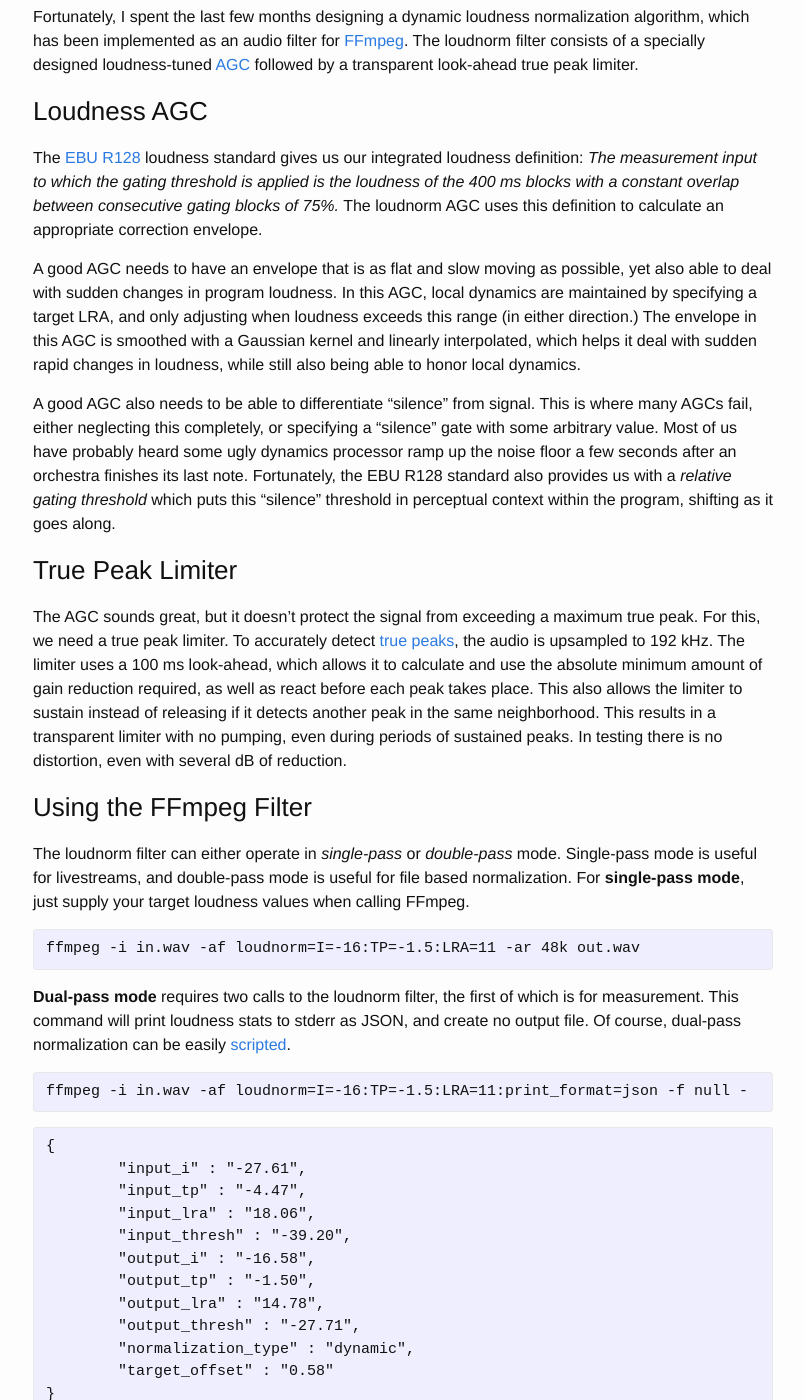
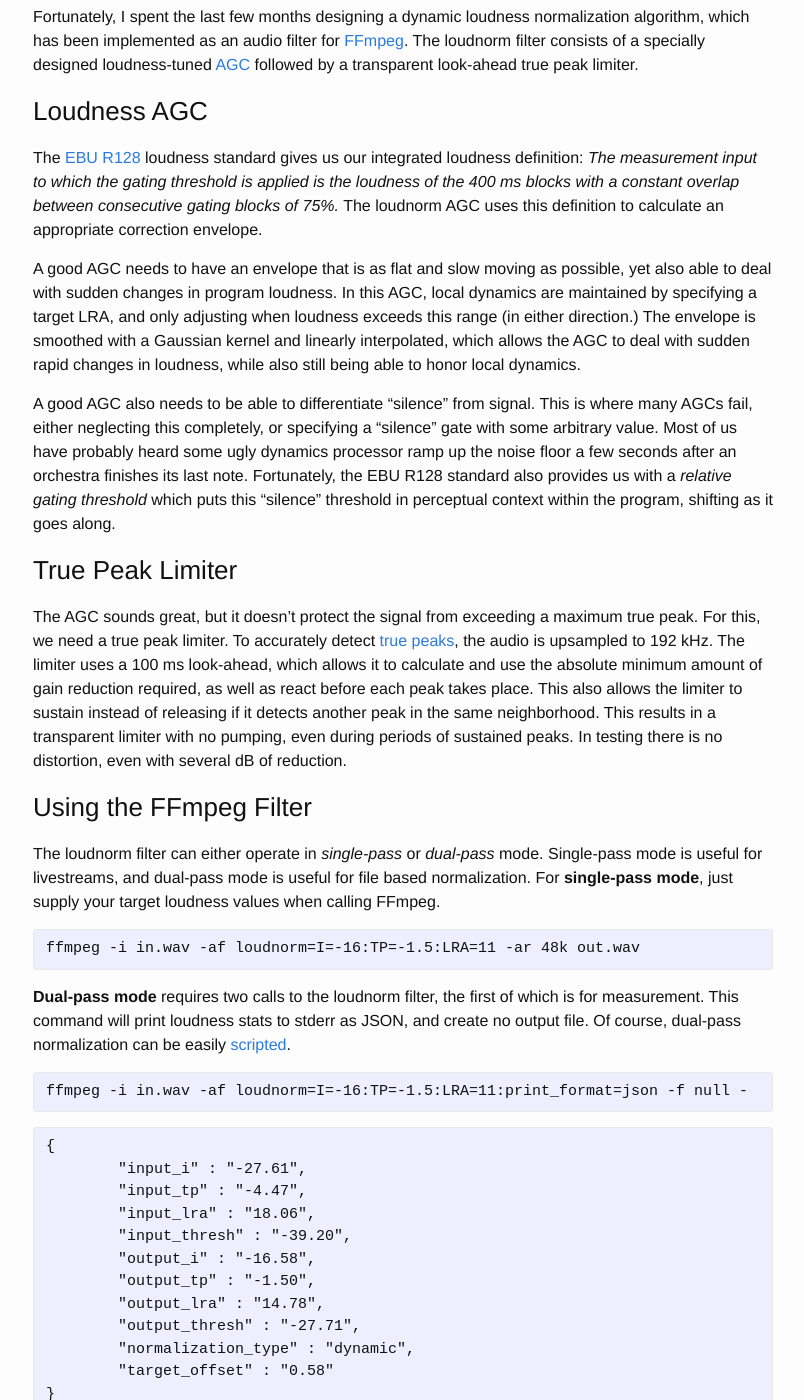
Before and after one commit to kylophone/kylophone.github.io, a Jekyll site: the page built from _posts/2016-04-04-loudnorm.md, in a window 1280 px wide and 1400 px high, scrolled down 483 px. Shown: the whole window, without its empty margins (237-1041 px from the left). Built offline with Jekyll 4.4.1, drawn with Linux system fonts in a browser that asks for light colours.

Commit message:
loudnorm syntax

```diff
--- a/_posts/2016-04-04-loudnorm.md
+++ b/_posts/2016-04-04-loudnorm.md
@@ -32,8 +32,8 @@
 
 A good AGC needs to have an envelope that is as flat and slow moving as possible, yet also able to deal with sudden changes in
 program loudness. In this AGC, local dynamics are maintained by specifying a target LRA, and only adjusting when loudness exceeds this range (in either direction.)
-The envelope in this AGC is smoothed with a Gaussian kernel and linearly interpolated,
-which helps it deal with sudden rapid changes in loudness, while still also being able to honor local dynamics.
+The envelope is smoothed with a Gaussian kernel and linearly interpolated,
+which allows the AGC to deal with sudden rapid changes in loudness, while also still being able to honor local dynamics.
 
 A good AGC also needs to be able to differentiate "silence" from signal. This is where many AGCs fail, either neglecting this completely, or specifying
 a "silence" gate with some arbitrary value. Most of us have probably heard some ugly dynamics processor ramp up the noise floor a few seconds after an orchestra finishes its last note.
@@ -51,8 +51,8 @@
 
 ### Using the FFmpeg Filter
 
-The loudnorm filter can either operate in _single-pass_ or _double-pass_ mode. Single-pass mode is useful for livestreams,
-and double-pass mode is useful for file based normalization. For __single-pass mode__, just supply your target loudness values
+The loudnorm filter can either operate in _single-pass_ or _dual-pass_ mode. Single-pass mode is useful for livestreams,
+and dual-pass mode is useful for file based normalization. For __single-pass mode__, just supply your target loudness values
 when calling FFmpeg.
 
 <pre>
```
